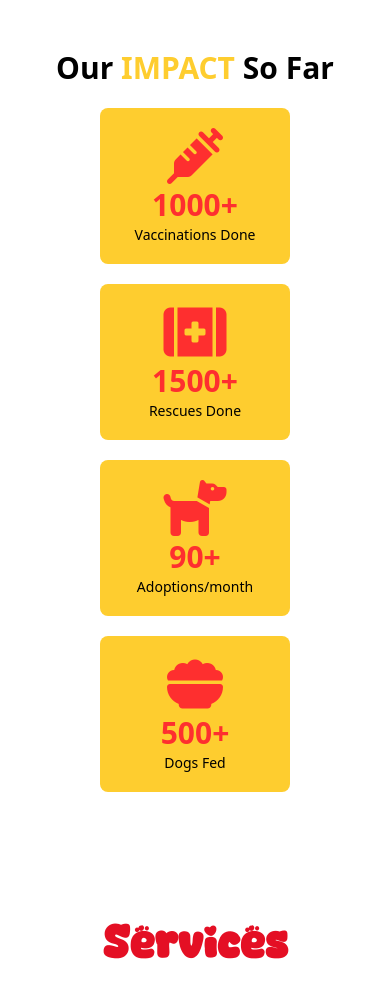
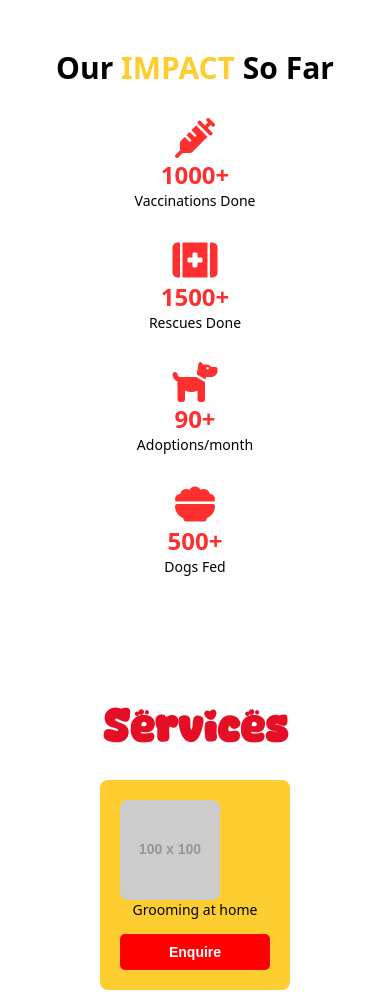
Before and after one commit to HimenNarzari/we-animals, a plain HTML site: page index.html in a window 390 px wide. Shown: the part 1086-2078 px from the top of the page. Drawn offline with Linux system fonts and the light colour scheme; placeholder pictures from the web are drawn by us; a script that the page names is missing.

Commit message:
Update style.css

```diff
--- a/style.css
+++ b/style.css
@@ -245,13 +245,17 @@ h3 span {
 }
 
 .impact div {
-    background: #fecd2f;
+    background:transparent;
     padding: 20px;
     border-radius: 8px;
     min-width: 150px;
     font-weight: 500;
     display: flex;
     flex-direction: column;
+}
+
+#services .impact div{
+    background-color: #fecd2f;
 }
 
 .impact div p {
@@ -470,4 +474,16 @@ footer a {
         padding-top:50px;
     }
 
+    #about .impact div i{
+        font-size:40px;
+    }
+
+    #about .impact div strong{
+        font-size: 24px;
+    }
+
+    #about .impact div{
+        padding:0;
+        margin-top:10px;
+    }
 }
```
